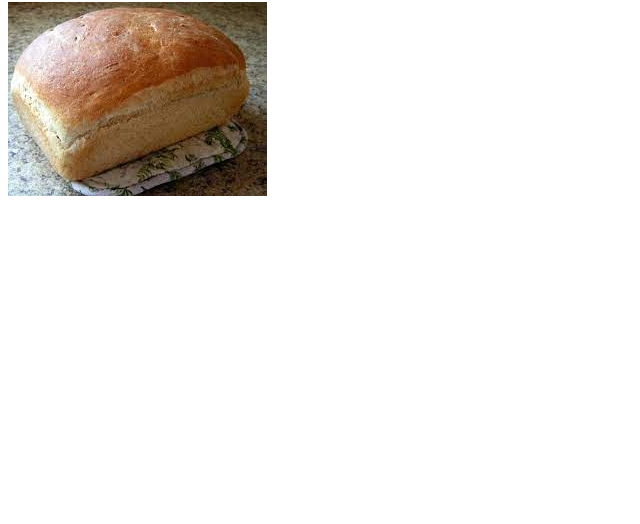
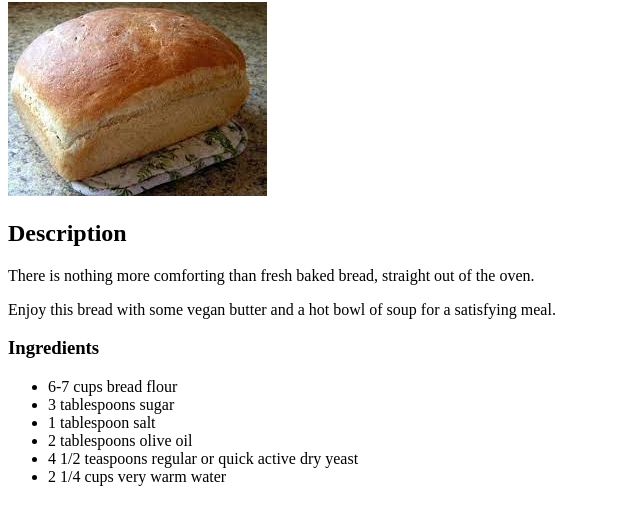
Before and after one commit to evinmke/odin-recipes, a plain HTML site: page recipes/homemade-bread.html in a window 1280 px wide. Shown: the part 78-602 px from the top of the page, without its empty margins (0-640 px from the left). Drawn offline with Linux system fonts and the light colour scheme.

Commit message:
Fix typo on soup page, add ingredients for bread

```diff
--- a/recipes/homemade-bread.html
+++ b/recipes/homemade-bread.html
@@ -8,6 +8,23 @@
     <body>
         <h1>Homemade Bread</h1>
 
-        <img src="../images/bread.jpg"
+        <img src="../images/bread.jpg">
+
+        <h2>Description</h2>
+
+        <p>There is nothing more comforting than fresh baked bread, straight out of the oven.</p>
+
+        <p>Enjoy this bread with some vegan butter and a hot bowl of soup for a satisfying meal.</p>
+
+        <h3>Ingredients</h3>
+        <ul>
+        <li>6-7 cups bread flour</li>
+        <li>3 tablespoons sugar</li>
+        <li>1 tablespoon salt</li>
+        <li>2 tablespoons olive oil</li>
+        <li>4 1/2 teaspoons regular or quick active dry yeast</li>
+        <li>2 1/4 cups very warm water</li>
+
+        </ul>
     </body>
 </html>
```
Also changed, not shown: recipes/vegetable-soup.html (+1 -1 lines).
